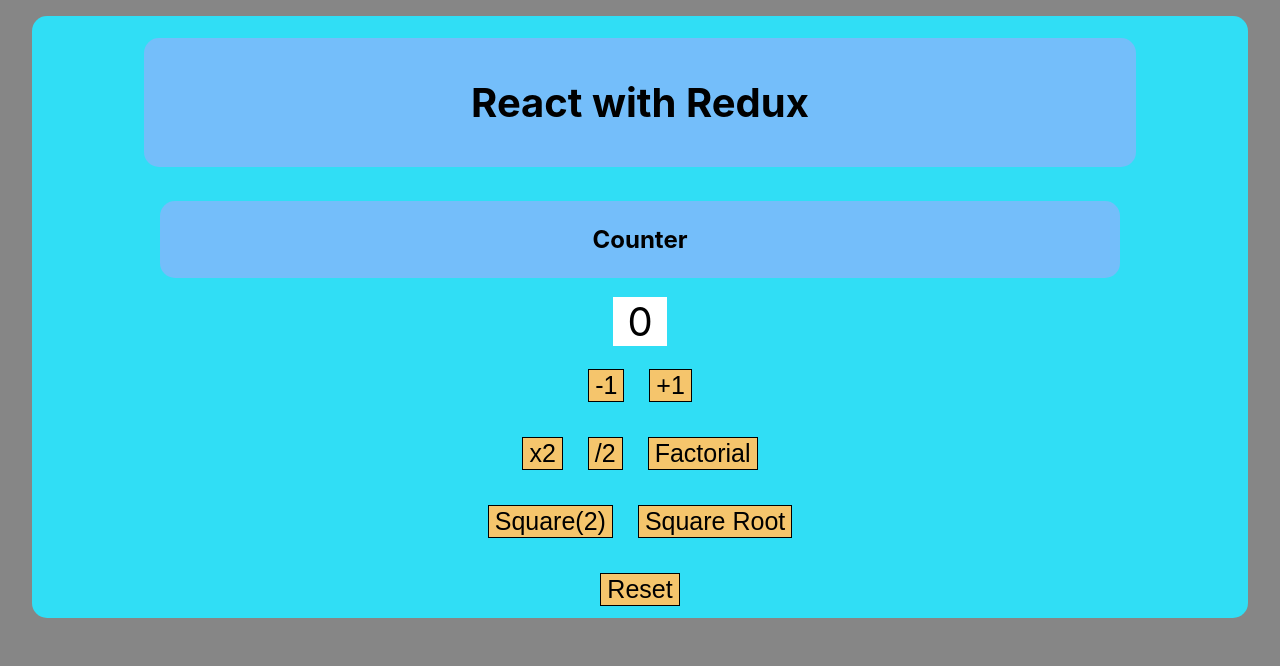
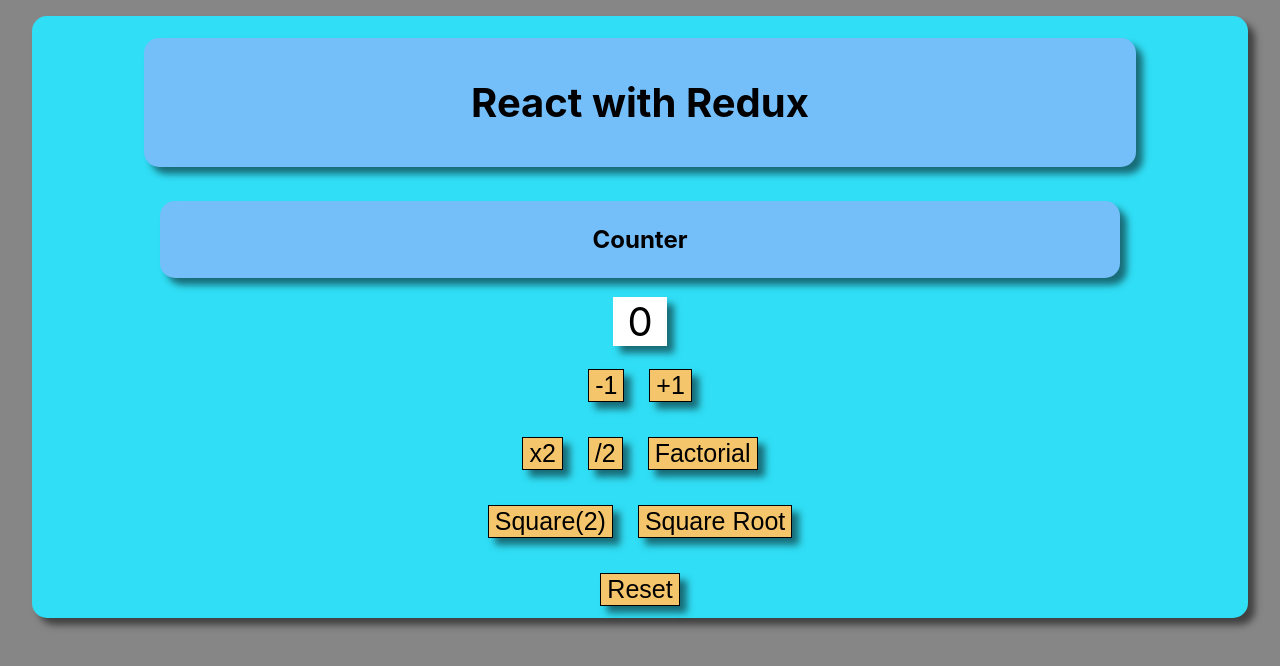
Before and after one commit to walterlee7/react-redux-project, a React (Create React App) app: page / in a window 1280 px wide. Shown: the top 666 px of the page. Built offline with nearby package versions, Linux system fonts and the light colour scheme.

Commit message:
css update

```diff
--- a/src/components/App.css
+++ b/src/components/App.css
@@ -12,6 +12,7 @@
     margin-top: 0.5em;
     padding: 1em;
     border-radius: 15px;
+    box-shadow: rgba(0, 0, 0, 0.514) 7px 7px 7px;
 }
 
 h2.intro {
@@ -25,6 +26,7 @@
     padding: 1em;
     border-radius: 15px;
     font-size: 40px;
+    box-shadow: rgba(0, 0, 0, 0.514) 7px 7px 7px;
 }
 
 span {
@@ -38,6 +40,7 @@
     width: 95%;
     margin: 20;
     font-size: 40px;
+    box-shadow: rgba(0, 0, 0, 0.514) 7px 7px 7px;
 }
 
 button {
@@ -45,6 +48,7 @@
     background-color: rgb(245, 197, 108);
     margin: 0.5em;
     font-size: 25px;
+    box-shadow: rgba(0, 0, 0, 0.514) 7px 7px 7px;
 }
 
 .App {
@@ -58,4 +62,5 @@
   border-radius: 15px;
   padding-top: 0.15em;
   margin-top: 1em;
+  box-shadow: rgba(0, 0, 0, 0.514) 7px 7px 7px;
 }
```
